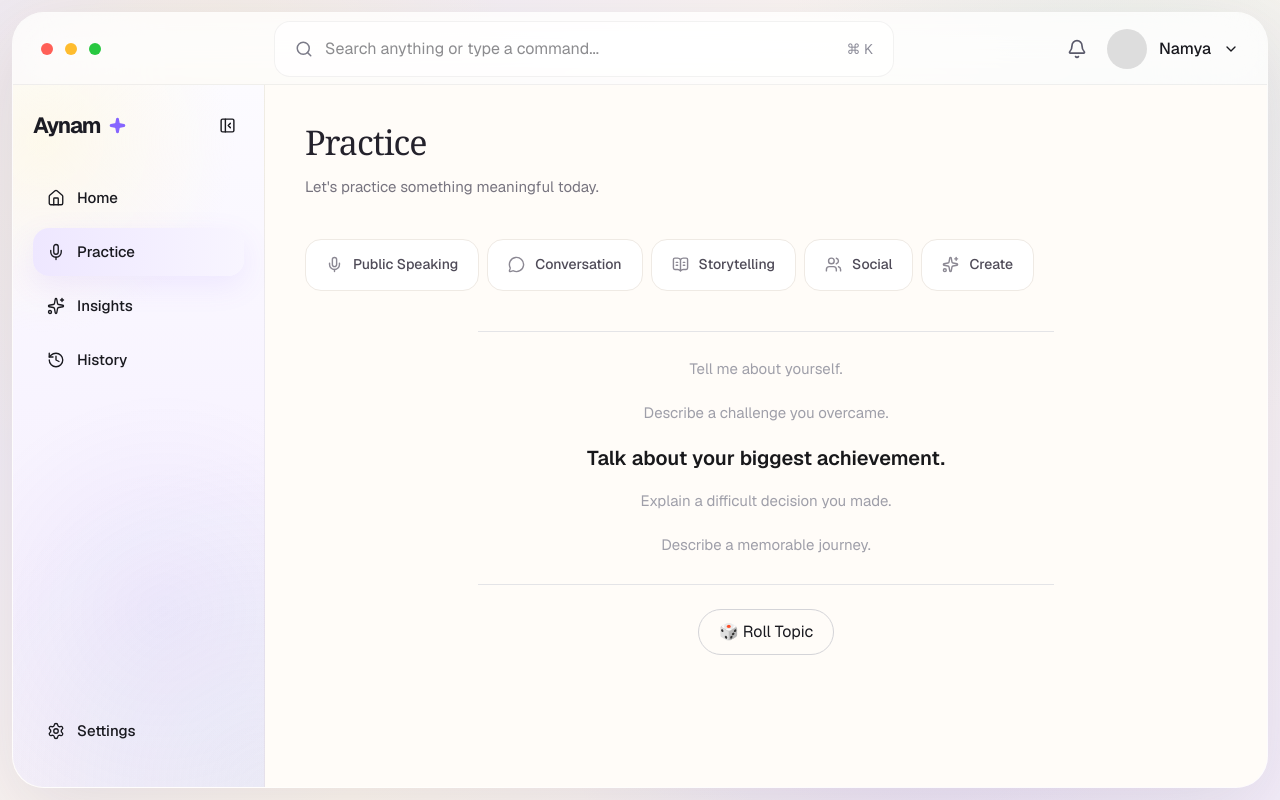
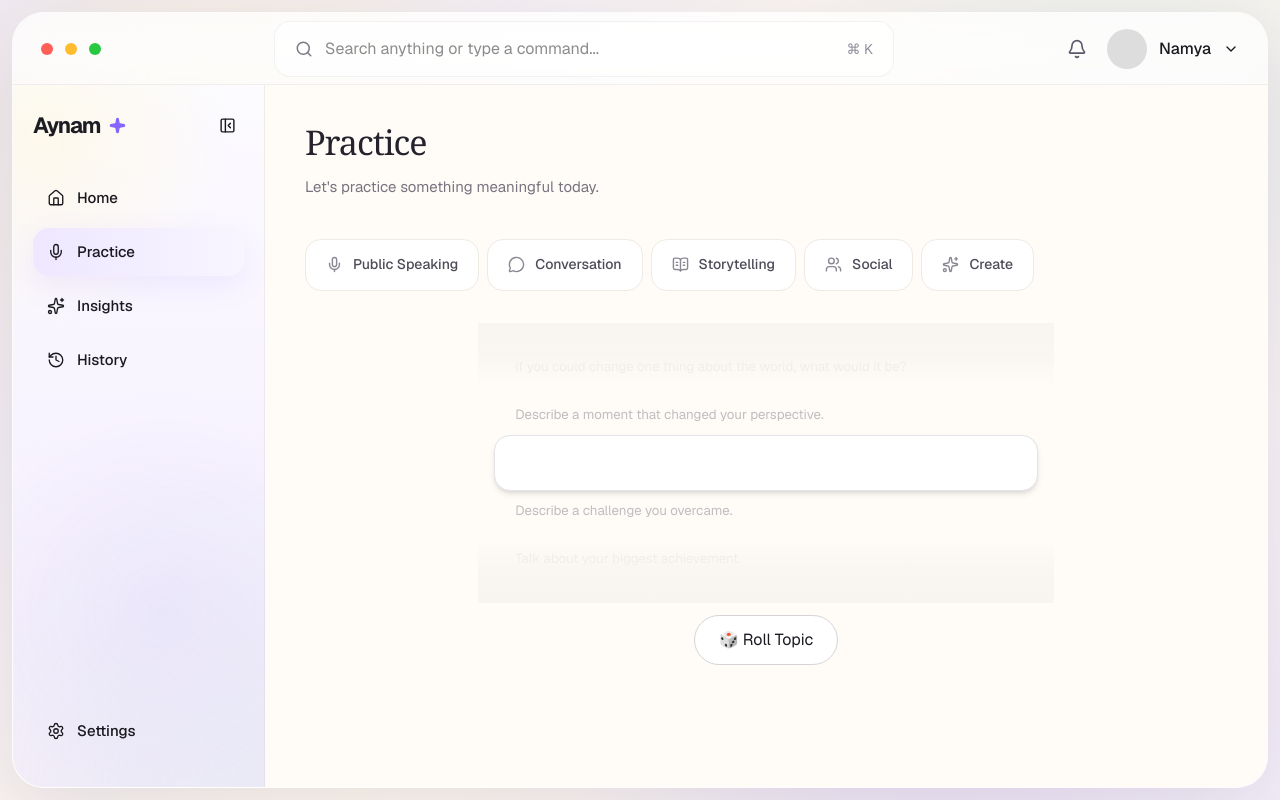
Before and after one commit to namyagaur/aynam.ai, a Next.js app: page /practice in a window 1280 px wide. Built offline with nearby package versions, Linux system fonts and the light colour scheme.

Commit message:
style: enhance TopicGenerator and TopicRow components; implement RollingWheel for improved topic display and interaction

```diff
--- /dev/null
+++ b/components/practice/setup/RollingWheel.tsx
@@ -0,0 +1,59 @@
+"use client";
+
+import { motion, AnimatePresence } from "framer-motion";
+import TopicRow from "./TopicRow";
+
+type RollingWheelProps = {
+  topics: string[];
+  currentIndex: number;
+};
+
+export default function RollingWheel({
+  topics,
+  currentIndex,
+}: RollingWheelProps) {
+  const getTopic = (offset: number) => {
+    const length = topics.length;
+    const index = (currentIndex + offset + length) % length;
+    return topics[index];
+  };
+
+  return (
+    <div className="relative mx-auto w-full max-w-xl">
+
+      {/* Top Fade */}
+      <div className="pointer-events-none absolute inset-x-0 top-0 z-20 h-16 bg-gradient-to-b from-[#F8F4EE] via-[#F8F4EE]/80 to-transparent" />
+
+      {/* Bottom Fade */}
+      <div className="pointer-events-none absolute inset-x-0 bottom-0 z-20 h-16 bg-gradient-to-t from-[#F8F4EE] via-[#F8F4EE]/80 to-transparent" />
+
+      {/* Highlight Window */}
+      <div className="pointer-events-none absolute left-4 right-4 top-1/2 z-10 h-14 -translate-y-1/2 rounded-2xl border border-zinc-200 bg-white shadow-md" />
+
+      {/* Wheel */}
+      <AnimatePresence mode="wait">
+        <motion.div
+          key={currentIndex}
+          initial={{ y: -35, opacity: 0 }}
+          animate={{ y: 0, opacity: 1 }}
+          exit={{ y: 35, opacity: 0 }}
+          transition={{
+            duration: 0.35,
+            ease: "easeInOut",
+          }}
+          className="flex flex-col py-5"
+        >
+          <TopicRow topic={getTopic(-2)} opacity={15} />
+
+          <TopicRow topic={getTopic(-1)} opacity={45} />
+
+          <TopicRow topic={getTopic(0)} selected opacity={100} />
+
+          <TopicRow topic={getTopic(1)} opacity={45} />
+
+          <TopicRow topic={getTopic(2)} opacity={15} />
+        </motion.div>
+      </AnimatePresence>
+    </div>
+  );
+}
--- a/components/practice/setup/TopicGenerator.tsx
+++ b/components/practice/setup/TopicGenerator.tsx
@@ -1,66 +1,103 @@
 "use client";
 
 import { useState } from "react";
-import TopicRow from "./TopicRow";
-import { publicSpeakingTopics } from "../data/topics";
+import RollingWheel from "./RollingWheel";
+import {
+  publicSpeakingTopics,
+  conversationTopics,
+  storytellingTopics,
+  socialTopics,
+} from "../data/topics";
 
-export default function TopicGenerator() {
-  const [currentIndex, setCurrentIndex] = useState(2);
+type Mode =
+  | "public-speaking"
+  | "conversation"
+  | "storytelling"
+  | "social";
+
+type Props = {
+  selectedMode?: Mode;
+};
+
+export default function TopicGenerator({
+  selectedMode = "public-speaking",
+}: Props) {
+  const getTopics = () => {
+    switch (selectedMode) {
+      case "conversation":
+        return conversationTopics;
+
+      case "storytelling":
+        return storytellingTopics;
+
+      case "social":
+        return socialTopics;
+
+      default:
+        return publicSpeakingTopics;
+    }
+  };
+
+  const topics = getTopics();
+
+  const [currentIndex, setCurrentIndex] = useState(0);
   const [rolling, setRolling] = useState(false);
-
-  const getTopic = (offset: number) => {
-    const length = publicSpeakingTopics.length;
-    return publicSpeakingTopics[
-      (currentIndex + offset + length) % length
-    ];
-  };
 
   const handleRoll = () => {
     if (rolling) return;
 
     setRolling(true);
 
-    const next = Math.floor(
-      Math.random() * publicSpeakingTopics.length
-    );
+    const totalSteps = 22 + Math.floor(Math.random() * 10);
 
-    setTimeout(() => {
-      setCurrentIndex(next);
-      setRolling(false);
-    }, 400);
+    let step = 0;
+
+    const roll = () => {
+      step++;
+
+      setCurrentIndex((prev) => (prev + 1) % topics.length);
+
+      if (step < totalSteps) {
+        const speed = Math.min(50 + step * 8, 250);
+
+        setTimeout(roll, speed);
+      } else {
+        setRolling(false);
+      }
+    };
+
+    roll();
   };
 
   return (
-    <section className="mt-10 flex flex-col items-center">
-
-      <div className="w-full max-w-xl">
-
-        <div className="border-t border-zinc-200 py-4">
-
-          <TopicRow topic={getTopic(-2)} />
-
-          <TopicRow topic={getTopic(-1)} />
-
-          <TopicRow topic={getTopic(0)} selected />
-
-          <TopicRow topic={getTopic(1)} />
-
-          <TopicRow topic={getTopic(2)} />
-
-        </div>
-
-        <div className="border-b border-zinc-200" />
-
-      </div>
+<section className="mt-8 flex flex-col items-center">
+      <RollingWheel
+        topics={topics}
+        currentIndex={currentIndex}
+      />
 
       <button
         onClick={handleRoll}
         disabled={rolling}
-        className="mt-6 rounded-full border border-zinc-300 px-5 py-2.5 text-sm font-medium transition hover:bg-zinc-100 disabled:opacity-50"
+        className="
+          mt-3
+          rounded-full
+          border
+          border-zinc-300
+          bg-white
+          px-6
+          py-3
+          text-sm
+          font-medium
+          transition-all
+          hover:scale-[1.02]
+          hover:bg-zinc-50
+          disabled:cursor-not-allowed
+          disabled:opacity-50
+        "
       >
         {rolling ? "Rolling..." : "🎲 Roll Topic"}
       </button>
-
     </section>
   );
 }
--- a/components/practice/setup/TopicRow.tsx
+++ b/components/practice/setup/TopicRow.tsx
@@ -1,21 +1,44 @@
-type TopicRowProps = {
+type Props = {
   topic: string;
   selected?: boolean;
+  opacity: number;
 };
 
 export default function TopicRow({
   topic,
   selected = false,
-}: TopicRowProps) {
+  opacity,
+}: Props) {
   return (
     <div
-      className={`flex h-11 items-center justify-center px-8 text-center transition-all duration-300 ${
-        selected
-          ? "text-xl font-semibold text-zinc-900"
-          : "text-[15px] text-zinc-400"
-      }`}
+      style={{ opacity: opacity / 100 }}
+      className={`
+        flex
+        h-12
+        items-center
+        px-6
+        transition-all
+        duration-300
+        ${
+          selected
+            ? "scale-100"
+            : "scale-[0.95]"
+        }
+      `}
     >
-      {topic}
+      <p
+  className={`
+    line-clamp-2
+    leading-snug
+    ${
+      selected
+        ? "text-base font-semibold text-zinc-900"
+        : "text-sm text-zinc-500"
+    }
+  `}
+>
+        {topic}
+      </p>
     </div>
   );
 }
```
Also changed, not shown: 1 other file (tests, documents, lock files or other folders).
